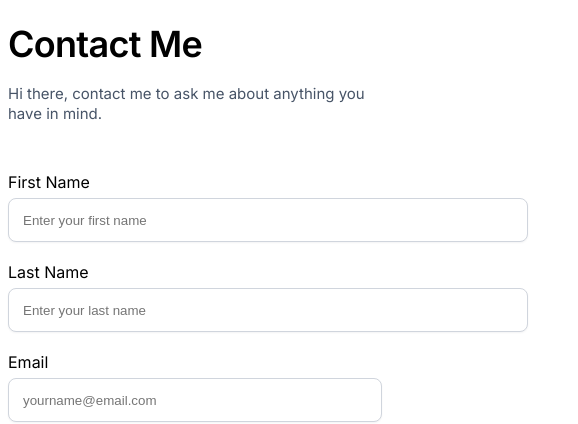
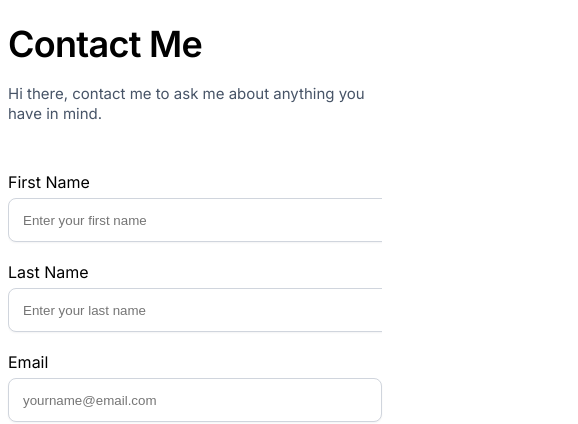
Before and after one commit to Hawwah07/Zuri-Assignment, a React (Create React App) app: page /Zuri-Assignment/contact in a window 390 px wide. Shown: the top 424 px of the page, 578 px wide, since content can reach past the window. Built offline with nearby package versions, Linux system fonts and the light colour scheme.

Commit message:
style: Updated the style.css

```diff
--- a/src/style.css
+++ b/src/style.css
@@ -15,8 +15,9 @@
     #first_name {
       margin-top: 40px;
     }
-    #first_name, #last_name {
-      width: 20em;
+    #first_name, #last_name, .first-name, .last-name, .last-name-label, .first-name-label {
+      width: 100%;
+      overflow: hidden;
     }
 
 }
@@ -137,18 +138,22 @@ margin-right: 24px;
 }
 .first-name, .last-name{
 display: flex;
+
 flex-direction: column;
 }
 #first_name, #last_name {
-  width: 39em;
+
+  width: 36em;
+}
+.first-name-label, .last-name-label {
+  overflow: hidden;
 }
 #first_name {
-  margin-right: 50px;
+  margin-right: 20px;
 }
 .form-name {
   display: flex;
   flex-direction: row;
-
 }
 
 #email, #message {
```
